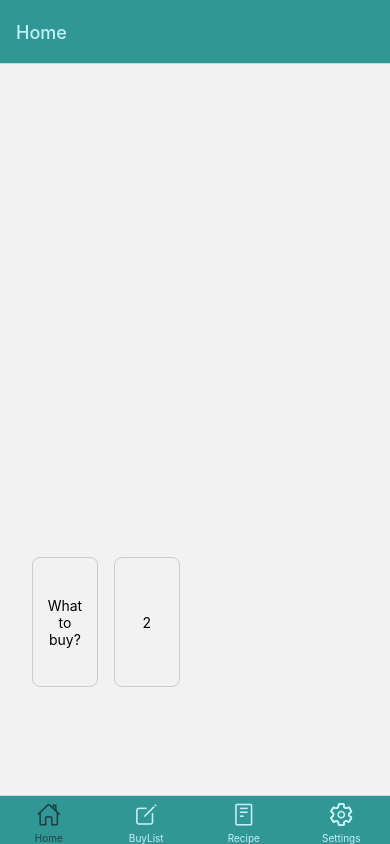
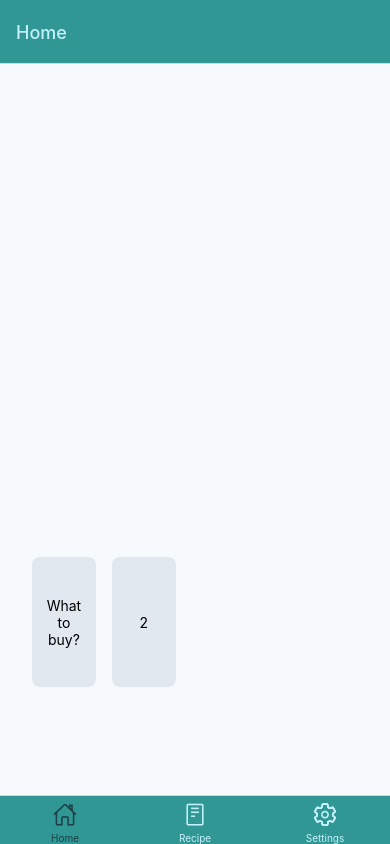
Before and after one commit to serhiipopov/personalized-recipe, a React Native app: screen / in a window 390 px wide. Built offline with nearby package versions, Linux system fonts and the light colour scheme.

Commit message:
fixed link to buy list

```diff
--- a/src/components/BaseLayout/BaseLayout.tsx
+++ b/src/components/BaseLayout/BaseLayout.tsx
@@ -1,5 +1,6 @@
-import React, { FC } from 'react';
+import { FC } from 'react';
 import { StyleSheet, View } from 'react-native';
+import { GlobalStyles } from '../../constants/styles';
 
 interface BaseLayoutProps {
   children: React.ReactNode;
@@ -18,6 +19,7 @@ export default BaseLayout;
 const styles = StyleSheet.create({
   container: {
     flex: 1,
+    backgroundColor: GlobalStyles.colors.gray50,
     justifyContent: 'flex-start',
     alignItems: 'flex-start',
     paddingHorizontal: 16,
--- a/src/components/HomeContainer/HomeContainer.tsx
+++ b/src/components/HomeContainer/HomeContainer.tsx
@@ -1,20 +1,43 @@
 import { FC } from 'react';
 import { StyleSheet, View, Text, Pressable } from 'react-native';
+import { useLinkTo } from '@react-navigation/native';
+
 import { Strings } from '../../constants/strings';
-
+import { GlobalStyles } from '../../constants/styles';
+import { Screen } from '../../constants/screen';
 
 const HomeContainer: FC = () => {
+  const linkTo = useLinkTo();
+
+  const onLintToByuList = () => linkTo(`/${Screen.BuyList}`);
+
   return (
     <View style={styles.container}>
-      <View  style={styles.wrapperPress}>
-        <Pressable hitSlop={8}>
+      <View style={styles.wrapperPress}>
+        <Pressable
+          style={({ pressed }) => [
+            {
+              backgroundColor: pressed
+                ? GlobalStyles.colors.gray300
+                : GlobalStyles.colors.gray200,
+            },
+            styles.wrapperCustom,
+          ]}
+          onPress={onLintToByuList}
+        >
         <Text style={styles.textPress}>{Strings.whatBuy}</Text>
         </Pressable>
       </View>
-     <View  style={styles.wrapperPress}>
+     <View style={styles.wrapperPress}>
        <Pressable
-         onPress={() => {
-         }}
+         style={({pressed}) => [
+           {
+             backgroundColor: pressed
+               ? GlobalStyles.colors.gray300
+               : GlobalStyles.colors.gray200,
+           },
+           styles.wrapperCustom,
+         ]}
        >
        <Text style={styles.textPress}>2</Text>
        </Pressable>
@@ -38,14 +61,14 @@ const styles = StyleSheet.create({
   },
   wrapperPress: {
     flex: 2,
-    borderWidth: 1,
-    borderColor: '#cccccc',
+  },
+  textPress: {
+    textAlign: 'center'
+  },
+  wrapperCustom: {
     borderRadius: 8,
     padding: 8,
     height: 130,
-    justifyContent: 'center'
+    justifyContent: 'center',
   },
-  textPress: {
-    textAlign: 'center'
-  }
 })
--- a/src/components/Tabs/Tabs.tsx
+++ b/src/components/Tabs/Tabs.tsx
@@ -35,13 +35,6 @@ const BottomTabsOverview = () => {
           }}
         />
         <Tab.Screen
-          name={ScreenEnum.BuyList}
-          component={BuyListScreen}
-          options={{
-            tabBarIcon: ({ color, size }) => <Ionicons name='create-outline' color={color} size={size} />
-          }}
-        />
-        <Tab.Screen
           name={ScreenEnum.Recipe}
           component={RecipeScreen}
           options={{
@@ -65,6 +58,7 @@ const Tabs: FC = () => {
     <NavigationContainer>
       <Stack.Navigator initialRouteName={ScreenEnum.Home}>
         <Stack.Screen name='BottomTabsOverview' options={{ headerShown: false }} component={BottomTabsOverview} />
+        <Stack.Screen name={ScreenEnum.BuyList} component={BuyListScreen} />
       </Stack.Navigator>
     </NavigationContainer>
   )
--- a/src/constants/styles.ts
+++ b/src/constants/styles.ts
@@ -10,7 +10,10 @@ export const GlobalStyles = {
     teal900: '#1d4044',
     error500: '#e53e3e',
     gray50: '#f7fafc',
+    gray100: '#edf2f7',
+    gray200: '#e2e8f0',
     gray300: '#cbd5e0',
-    gray900: '#171923'
+    gray900: '#171923',
+    orange200: '#FEEBC8'
   }
 }
--- a/src/screens/BuyListScreen.tsx
+++ b/src/screens/BuyListScreen.tsx
@@ -1,27 +1,14 @@
-import {FC, useEffect} from 'react';
-import BaseLayout from '../components/BaseLayout/BaseLayout';
+import { FC } from 'react';
 import IngredientInput from '../components/Ingredient/IngredientInput';
 import IngredientList from '../components/Ingredient/IngredientList';
-import {StyleSheet, View} from 'react-native';
-import {GlobalStyles} from '../constants/styles';
-import AsyncStorage from '@react-native-async-storage/async-storage';
-import {toggleIngredient} from '../store/ingredients/slice';
-import {useAppDispatch, useAppSelector} from '../hooks/redux';
+import { StyleSheet, View } from 'react-native';
+import { GlobalStyles } from '../constants/styles';
 
 const BuyListScreen: FC = () => {
-  const dispatch = useAppDispatch();
-
-  useEffect(() => {
-    const getCheckboxValue = async () => {
-      const value = await AsyncStorage.getItem('checkboxValue');
-    };
-    getCheckboxValue();
-  }, []);
-
   return (
     <View style={styles.container}>
-      <IngredientInput/>
-      <IngredientList/>
+      <IngredientInput />
+      <IngredientList />
     </View>
   )
 }
--- a/src/screens/HomeScreen.tsx
+++ b/src/screens/HomeScreen.tsx
@@ -1,5 +1,4 @@
 import { FC } from 'react';
-import { Text } from 'react-native';
 import BaseLayout from '../components/BaseLayout/BaseLayout';
 import HomeContainer from '../components/HomeContainer/HomeContainer';
 
```
